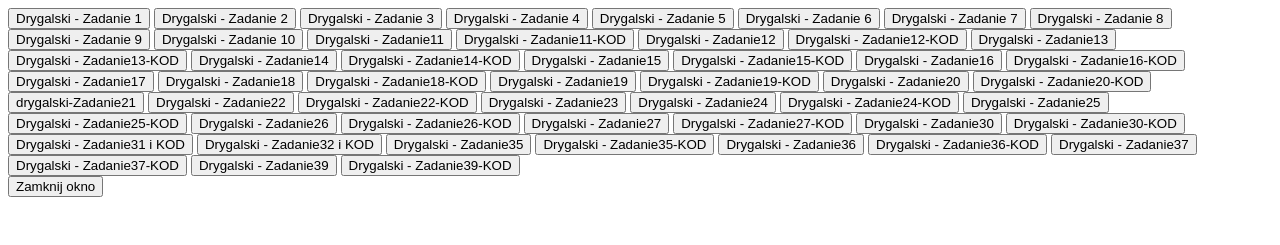
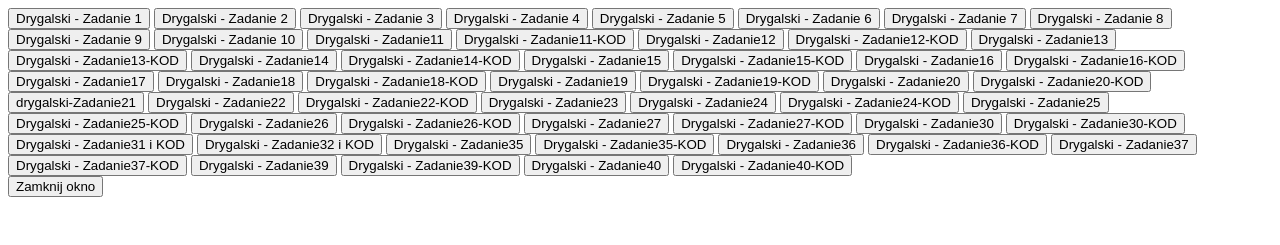
Before and after one commit to alanpraceszkolne/JJS1, a plain HTML site: page index.html in a window 1280 px wide. Shown: the top 245 px of the page. Drawn offline with Linux system fonts and the light colour scheme.

Commit message:
Update index.html

```diff
--- a/index.html
+++ b/index.html
@@ -61,6 +61,8 @@
 <input type="button" value="Drygalski - Zadanie37-KOD" onclick="window.open('z37_dryg_KOD.html')" />
 <input type="button" value="Drygalski - Zadanie39" onclick="window.open('z39_dryg.html')" />
 <input type="button" value="Drygalski - Zadanie39-KOD" onclick="window.open('z39_dryg_KOD.html')" />
+<input type="button" value="Drygalski - Zadanie40" onclick="window.open('z40_dryg.html')" />
+<input type="button" value="Drygalski - Zadanie40-KOD" onclick="window.open('z40_dryg_KOD.html')" />
 <body>
     <form>
         <input type="button" value="Zamknij okno" onclick="okno_zamknij_drygalski)">
```
